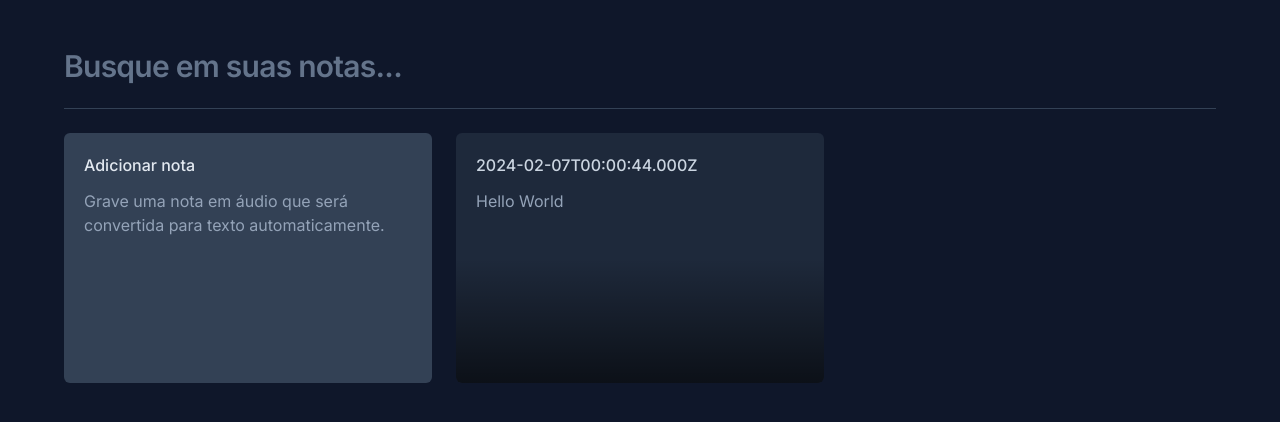
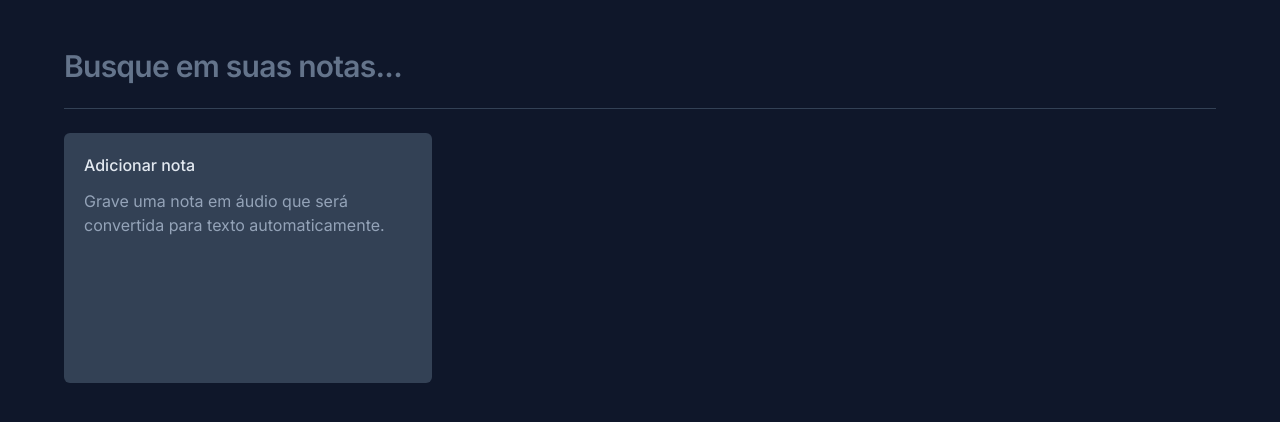
Before and after one commit to duducamargo/note-express, a React (Vite) app: page / in a window 1280 px wide. Shown: the top 422 px of the page. Built offline with nearby package versions, Linux system fonts and the light colour scheme.

Commit message:
some more performance improvements were added

```diff
--- a/src/App.tsx
+++ b/src/App.tsx
@@ -1,7 +1,26 @@
+import { useState } from "react";
 import NewNoteCard from "./components/NewNoteCard";
 import NoteCard from "./components/NoteCard";
 
+interface Note {
+  id: string;
+  date: Date;
+  content: string;
+}
+
 export default function App() {
+  const [notes, setNotes] = useState<Note[]>([]);
+
+  function onNoteCreated(content: string) {
+    const newNote = {
+      id: crypto.randomUUID(),
+      date: new Date(),
+      content: content,
+    };
+
+    setNotes([newNote, ...notes]);
+  }
+
   return (
     <div className="mx-auto max-w-6xl my-12 space-y-6">
       <form className="w-full">
@@ -14,13 +33,10 @@ export default function App() {
       <div className="h-px bg-slate-700" />
 
       <div className="grid grid-cols-3 auto-rows-[250px] gap-6">
-        <NewNoteCard />
-        <NoteCard
-          note={{
-            date: new Date(),
-            content: "Hello World",
-          }}
-        />
+        <NewNoteCard onNoteCreated={onNoteCreated} />
+        {notes.map((note) => {
+          return <NoteCard note={note} key={note.id} />;
+        })}
       </div>
     </div>
   );
--- a/src/components/NewNoteCard.tsx
+++ b/src/components/NewNoteCard.tsx
@@ -3,7 +3,11 @@ import { X } from "lucide-react";
 import { ChangeEvent, FormEvent, useState } from "react";
 import { toast } from "sonner";
 
-export default function NewNoteCard() {
+interface NewNoteCardProps {
+  onNoteCreated: (content: string) => void;
+}
+
+export default function NewNoteCard({ onNoteCreated }: NewNoteCardProps) {
   const [shouldShowOnBoarding, setShouldShowOnBoarding] = useState(true);
   const [content, setContent] = useState("");
 
@@ -20,7 +24,10 @@ export default function NewNoteCard() {
 
   function handleSaveNote(e: FormEvent) {
     e.preventDefault();
-    console.log({ content });
+
+    onNoteCreated(content);
+    setContent("");
+    setShouldShowOnBoarding(true);
 
     toast.success("Nota criada com sucesso");
   }
@@ -65,6 +72,7 @@ export default function NewNoteCard() {
                 </p>
               ) : (
                 <textarea
+                  value={content}
                   onChange={handleContentChanged}
                   autoFocus
                   className="text-sm leading-6 text-slate-400 bg-transparent resize-none flex-1 outline-none"
--- a/src/components/NoteCard.tsx
+++ b/src/components/NoteCard.tsx
@@ -15,7 +15,10 @@ export default function NoteCard({ note }: NoteCardProps) {
     <Dialog.Root>
       <Dialog.Trigger className="rounded-md text-left flex flex-col bg-slate-800 gap-3 p-5 overflow-hidden relative outline-none hover:ring-2 hover:ring-slate-600 focus-visible:ring-2 focus-visible: ring-lime-400 ">
         <span className="text-small font-medium text-slate-300 ">
-          {note.date.toISOString()}
+          {formatDistanceToNow(note.date, {
+            locale: ptBR,
+            addSuffix: true,
+          })}
         </span>
         <p className="text-small leading-6 text-slate-400">{note.content}</p>
         <div className="absolute bottom-0 left-0 right-0 h-1/2 bg-gradient-to-t from-black/60 to-black/0 pointer-events-none" />
```
